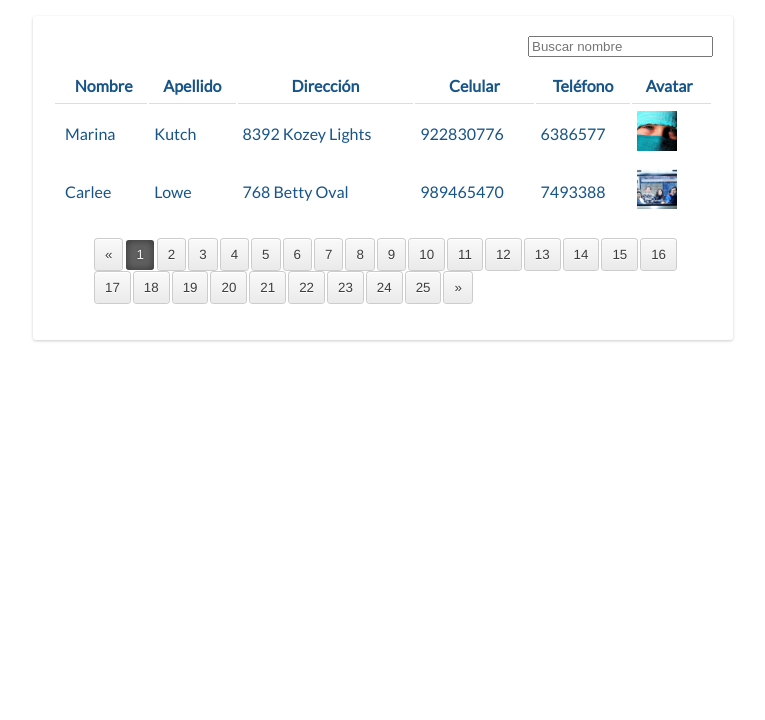
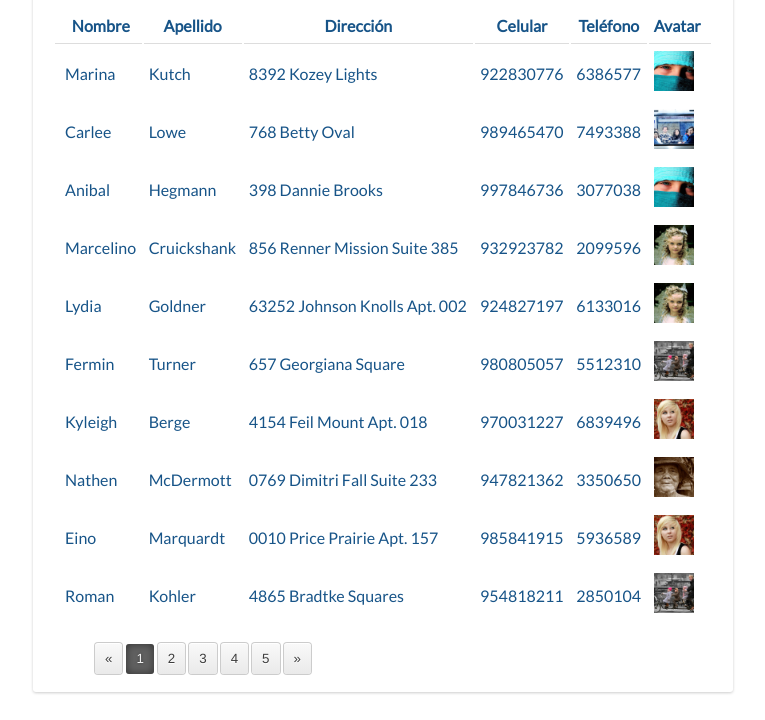
Before and after one commit to nwing/appFilterTable, a plain HTML site: page index.html in a window 1280 px wide. Shown: the part 80-800 px from the top of the page, without its empty margins (257-1022 px from the left). Drawn offline with nearby package versions, Linux system fonts and the light colour scheme.

Commit message:
Css detalles

```diff
--- a/css/css.css
+++ b/css/css.css
@@ -8,15 +8,15 @@
 body, html { padding: 0; margin: 0; }
 body { font-family: "Lato", sans-serif; font-size: 100%; line-height: 1.5; margin: 0; padding: 0; }
 
-h2{ text-align: center;  }
+h2{ text-align: center; padding: 0; margin: 20px 0 0; }
 #inputFilter{ float: right; margin-bottom:10px; }
-#showTable { width: 700px; margin: 2.5em auto; box-shadow: 0 1px 3px rgba(0,0,0,0.2); border-radius: 3px; position: relative; height: auto !important; padding: 20px; }
+#showTable { width: 700px; margin: 0 auto 20px; box-shadow: 0 1px 3px rgba(0,0,0,0.2); border-radius: 3px; position: relative; height: auto !important; padding: 0 20px 0; }
 #showTable table{ width: 100%;  color: #175488; }
 #showTable td, #showTable th { padding: 5px; }
 #showTable td:first-child, #showTable th:first-child { padding-left: 10px; }
 #showTable td:last-child, #showTable th:last-child { padding-right: 10px; }
 #showTable th { border-bottom: 1px solid #ddd; position: relative; }
-.paginate{ clear: both;  }
+.paginate{ clear: both; height: 50px; }
 .pagination li { list-style: none; display: inline-block; }
 .paginate a { border-radius: 3px; box-shadow: rgba(0, 0, 0, 0.2) 0 0 0 1px; margin: 1px 2px; padding: 5px 10px; display: inline-block; border-top: 1px solid #fff; text-decoration: none; color: #3D3D3D; font-size: smaller; font-family: "Helvetica Neueu", Helvetica, Arial, sans-serif; text-shadow: white 0 1px 0; background-color: #f5f5f5; background-image: -webkit-gradient(linear, left top, left bottom, from(#f9f9f9), to(#eaeaea)); background-image: -webkit-linear-gradient(top, #f9f9f9, #eaeaea); background-image: -moz-linear-gradient(top, #f9f9f9, #eaeaea); background-image: -ms-linear-gradient(top, #f9f9f9, #eaeaea); background-image: -o-linear-gradient(top, #f9f9f9, #eaeaea); background-image: linear-gradient(top, #f9f9f9, #eaeaea); filter: progid:DXImageTransform.Microsoft.gradient(startColorStr='#f9f9f9', EndColorStr='#eaeaea'); }
 .pagination li a:hover{ border-color: #fff; background-color: #fdfdfd; background-image: -webkit-gradient(linear, left top, left bottom, from(#fefefe), to(#fafafa)); background-image: -webkit-linear-gradient(top, #fefefe, #fafafa); background-image: -moz-linear-gradient(top, #fefefe, #fafafa); background-image: -ms-linear-gradient(top, #fefefe, #fafafa); background-image: -o-linear-gradient(top, #fefefe, #fafafa); background-image: linear-gradient(top, #fefefe, #fafafa); filter: progid:DXImageTransform.Microsoft.gradient(startColorStr='#fefefe', EndColorStr='#fafafa'); }
--- a/js/table.Rad1Us.js
+++ b/js/table.Rad1Us.js
@@ -16,7 +16,7 @@ $.expr[":"].contains = $.expr.createPseudo(function(arg) {
 	},
 	configParameters: {
 		tableId : '#listAgenda',
-		perPage : 2,
+		perPage : 10,
 		filterId : '#inputFilter',
 		tableList: '#tableList'
 	},
```
